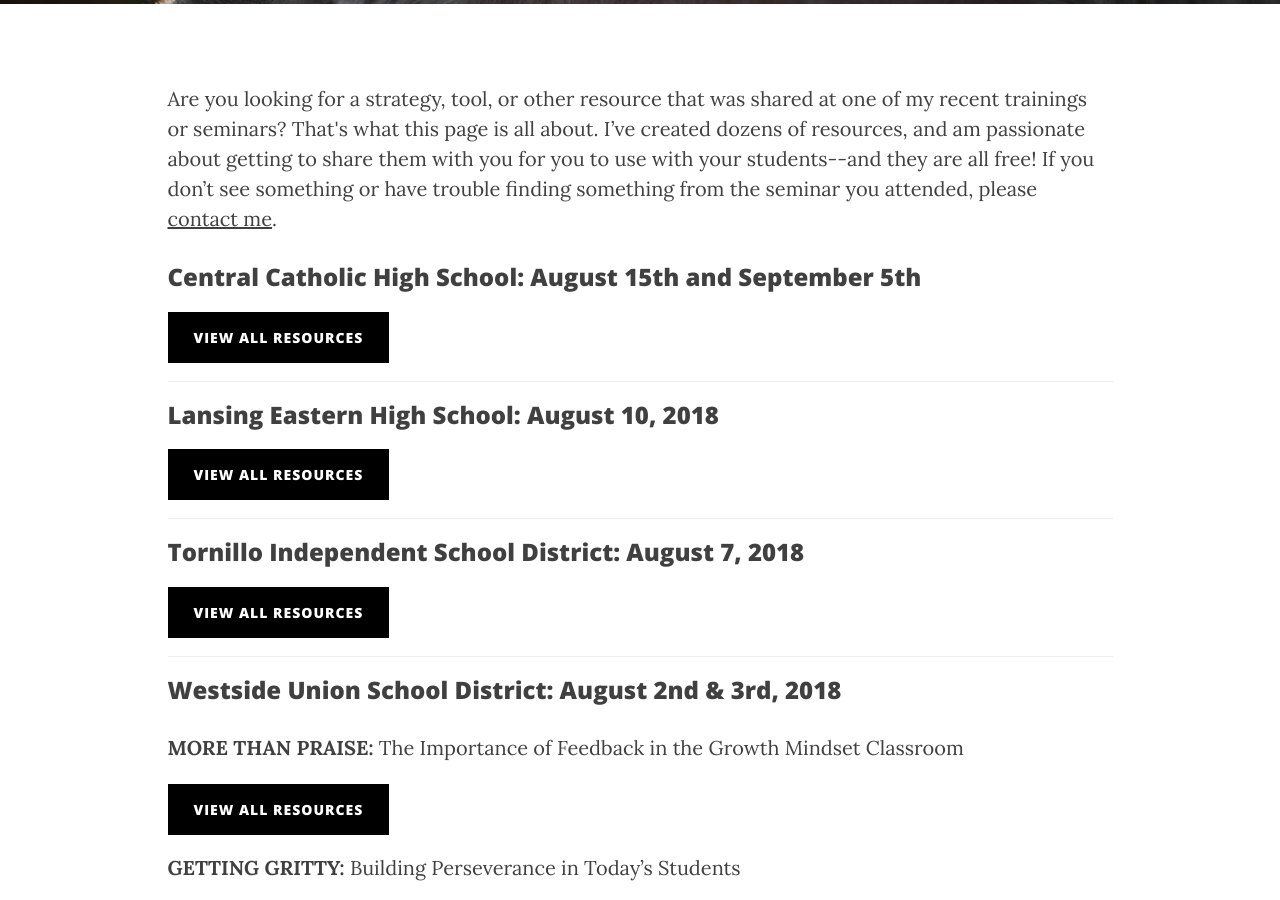
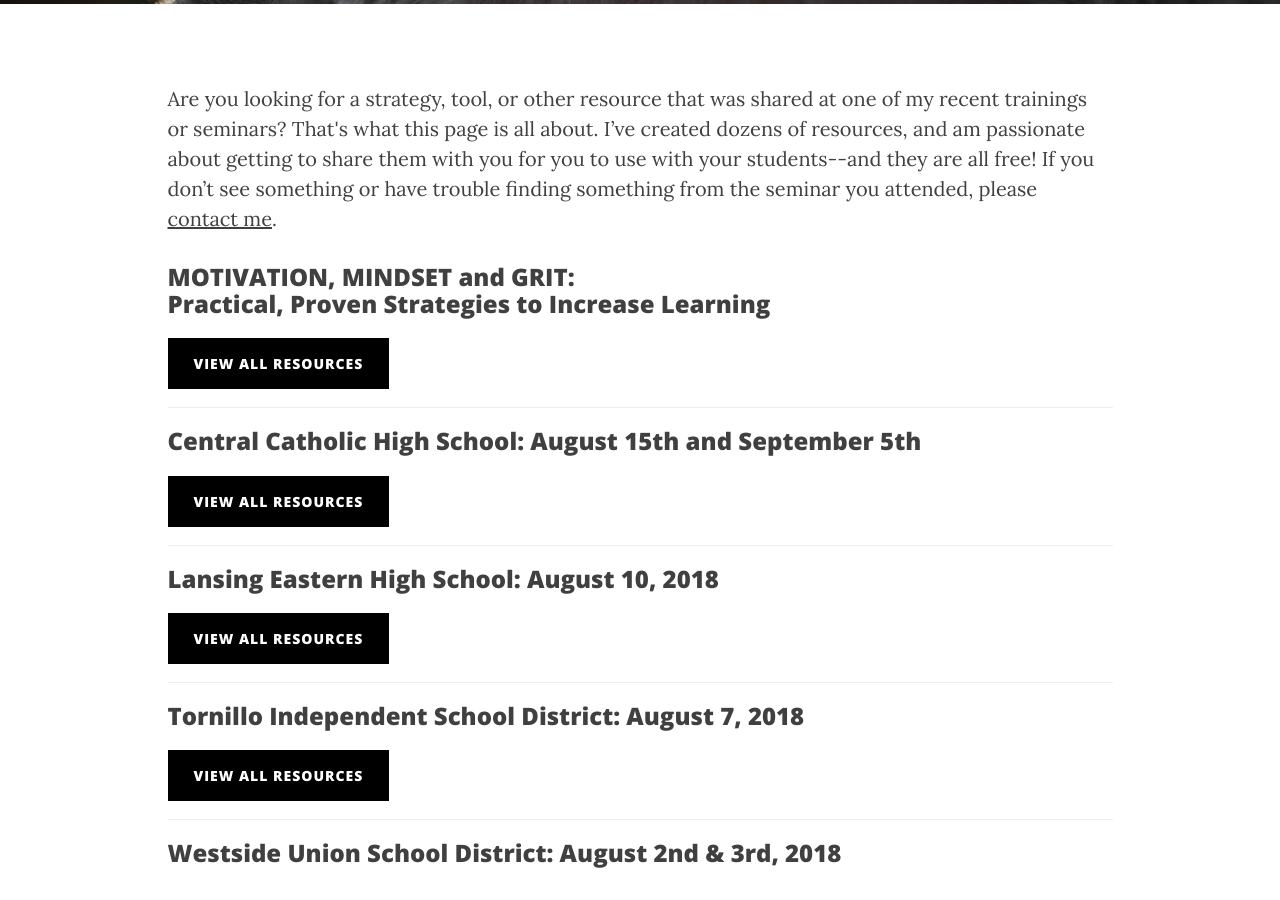
Before and after one commit to iamweswilson/clearlycat, a Jekyll site: the page built from resources.html, in a window 1280 px wide and 900 px high, scrolled down 444 px. Built offline with Jekyll 4.4.1, drawn with Linux system fonts in a browser that asks for light colours; nearby versions of some CDN libraries; comment, search, counter and statistics services are not loaded; some of the changed text lies outside the part shown.

Commit message:
moving Motivation and Mindset resource to the top

```diff
--- a/resources.html
+++ b/resources.html
@@ -25,6 +25,15 @@ permalink: /training-resources/
                 <p>
                     Are you looking for a strategy, tool, or other resource that was shared at one of my  recent trainings or seminars? That's what this page is all about.  I’ve created dozens of resources, and am passionate about getting to share them with you for you to use with your students--and they are all free!  If you don’t see something or have trouble finding something from the seminar you attended, please <a href="/contact/">contact me</a>.
                 </p>
+                <h3>MOTIVATION, MINDSET and GRIT:<br/>
+                    Practical, Proven Strategies to Increase Learning
+                </h3>
+                <p>
+                    <a href="https://drive.google.com/drive/folders/0B6LJvCVcyOwfZC1IRW41bDExOFE" class="resource-btn" target="_blank">
+                        View All Resources
+                    </a>
+                </p>
+                <hr>
                 <h3>Central Catholic High School: August 15th and September 5th
                 </h3>
                 <p>
@@ -110,15 +119,6 @@ permalink: /training-resources/
                 </h3>
                 <p>
                     <a href="https://drive.google.com/drive/folders/1uuO-zs3hePFo_wTmpIhpSuszWdnFeRpj" class="resource-btn" target="_blank">
-                        View All Resources
-                    </a>
-                </p>
-                <hr>
-                <h3>MOTIVATION, MINDSET and GRIT:<br/>
-                    Practical, Proven Strategies to Increase Learning
-                </h3>
-                <p>
-                    <a href="https://drive.google.com/drive/folders/0B6LJvCVcyOwfZC1IRW41bDExOFE" class="resource-btn" target="_blank">
                         View All Resources
                     </a>
                 </p>
```
